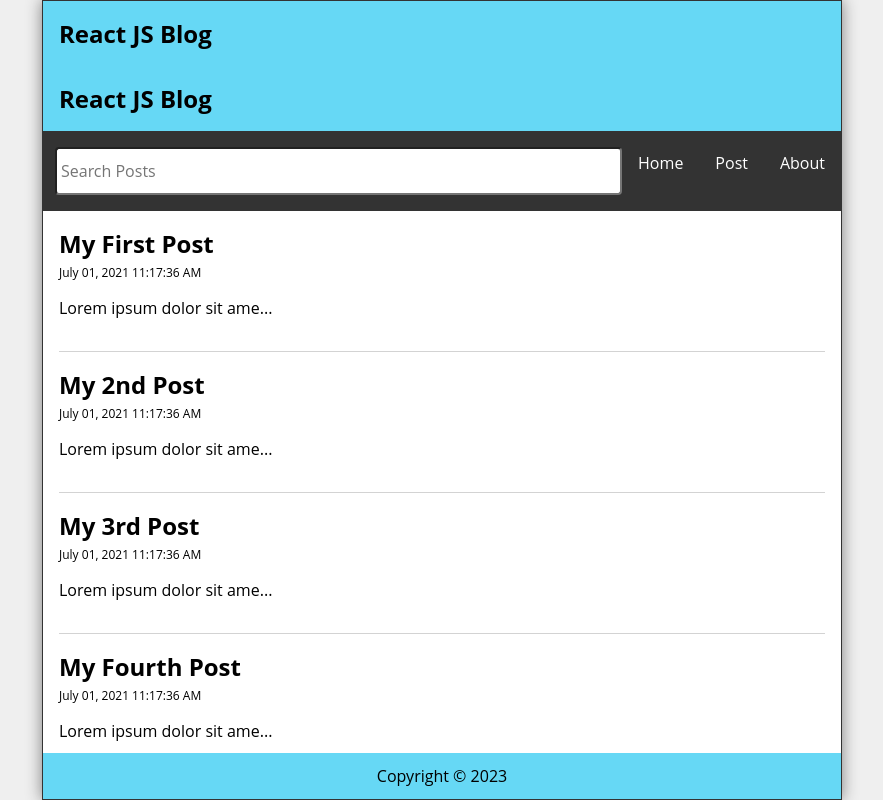
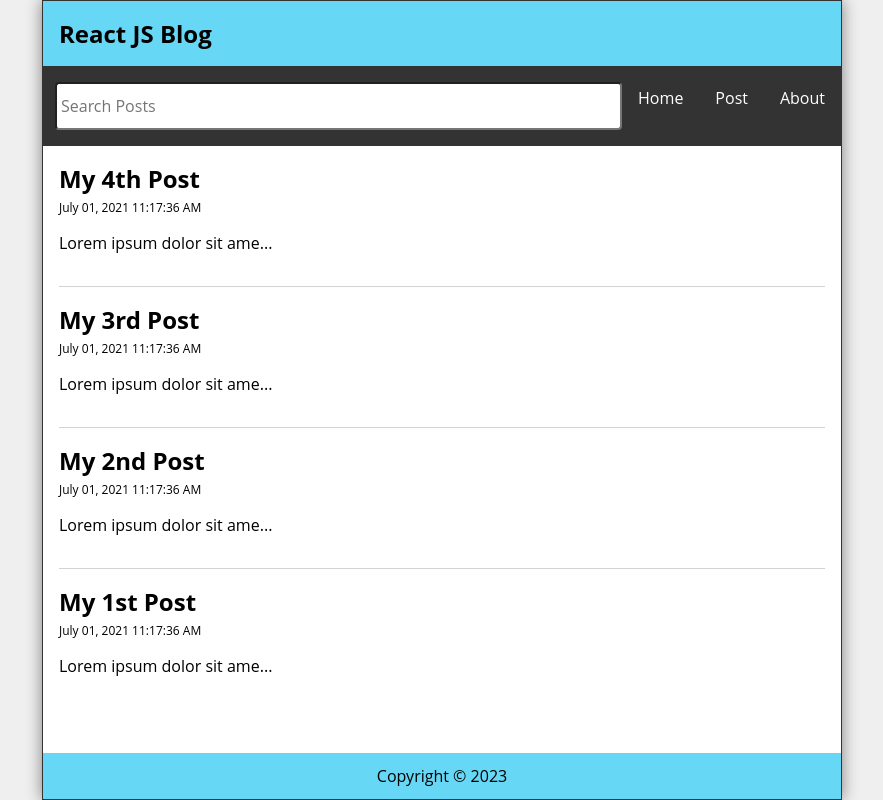
Before and after one commit to svandu/note-making-app, a React (Vite) app: page / in a window 1280 px wide. Shown: the whole page, without its empty margins (198-1081 px from the left). Built offline with nearby package versions, Linux system fonts and the light colour scheme.

Commit message:
functionality add

```diff
--- a/src/App.jsx
+++ b/src/App.jsx
@@ -1,63 +1,106 @@
-import Header from './Components/Header'
-import Nav from './Components/Nav';
-import Footer from './Components/Footer';
-import HomePage from './Components/HomePage';
-import NewPost from './Components/NewPost';
-import PostPage from './Components/PostPage';
-import About from './Components/About';
-import Missing from './Components/Missing';
+import Nav from "./Components/Nav";
+import Footer from "./Components/Footer";
+import HomePage from "./Components/HomePage";
+import NewPost from "./Components/NewPost";
+import PostPage from "./Components/PostPage";
+import About from "./Components/About";
+import Missing from "./Components/Missing";
+import { format } from "date-fns";
 
-import './App.css'
-import { Route, Routes, Router } from 'react-router-dom';
-import { useState, useEffect } from 'react';
+import "./App.css";
+import { Route, Routes, useNavigate } from "react-router-dom";
+import { useState, useEffect } from "react";
 
-import './App.css'
+import "./App.css";
 
 function App() {
   const [posts, setPosts] = useState([
     {
       id: 1,
-      title: "My First Post",
+      title: "My 1st Post",
       datetime: "July 01, 2021 11:17:36 AM",
-      body: "Lorem ipsum dolor sit amet consectetur adipisicing elit. Quis consequatur expedita, assumenda similique non optio! Modi nesciunt excepturi corrupti atque blanditiis quo nobis, non optio quae possimus illum exercitationem ipsa!"
+      body: "Lorem ipsum dolor sit amet consectetur adipisicing elit. Quis consequatur expedita, assumenda similique non optio! Modi nesciunt excepturi corrupti atque blanditiis quo nobis, non optio quae possimus illum exercitationem ipsa!",
     },
     {
       id: 2,
       title: "My 2nd Post",
       datetime: "July 01, 2021 11:17:36 AM",
-      body: "Lorem ipsum dolor sit amet consectetur adipisicing elit. Quis consequatur expedita, assumenda similique non optio! Modi nesciunt excepturi corrupti atque blanditiis quo nobis, non optio quae possimus illum exercitationem ipsa!"
+      body: "Lorem ipsum dolor sit amet consectetur adipisicing elit. Quis consequatur expedita, assumenda similique non optio! Modi nesciunt excepturi corrupti atque blanditiis quo nobis, non optio quae possimus illum exercitationem ipsa!",
     },
     {
       id: 3,
       title: "My 3rd Post",
       datetime: "July 01, 2021 11:17:36 AM",
-      body: "Lorem ipsum dolor sit amet consectetur adipisicing elit. Quis consequatur expedita, assumenda similique non optio! Modi nesciunt excepturi corrupti atque blanditiis quo nobis, non optio quae possimus illum exercitationem ipsa!"
+      body: "Lorem ipsum dolor sit amet consectetur adipisicing elit. Quis consequatur expedita, assumenda similique non optio! Modi nesciunt excepturi corrupti atque blanditiis quo nobis, non optio quae possimus illum exercitationem ipsa!",
     },
     {
       id: 4,
-      title: "My Fourth Post",
+      title: "My 4th Post",
       datetime: "July 01, 2021 11:17:36 AM",
-      body: "Lorem ipsum dolor sit amet consectetur adipisicing elit. Quis consequatur expedita, assumenda similique non optio! Modi nesciunt excepturi corrupti atque blanditiis quo nobis, non optio quae possimus illum exercitationem ipsa!"
-    }
-  ])
-  const [search, setSearch] = useState('');
+      body: "Lorem ipsum dolor sit amet consectetur adipisicing elit. Quis consequatur expedita, assumenda similique non optio! Modi nesciunt excepturi corrupti atque blanditiis quo nobis, non optio quae possimus illum exercitationem ipsa!",
+    },
+  ]);
+  const [search, setSearch] = useState("");
   const [searchResults, setSearchResults] = useState([]);
+  const [postTitle, setPostTitle] = useState("");
+  const [postBody, setPostBody] = useState("");
+  const navigateTo = useNavigate();
+
+  useEffect(() => {
+    const filterResults = posts.filter(post => ((post.body).toLowerCase()).includes(search.toLowerCase())
+     || ((post.title).toLowerCase()).includes(search.toLowerCase()))
+
+     setSearchResults(filterResults.reverse());
+  }, [posts, search])
+
+  const handleSubmit = (e) => {
+    e.preventDefault();
+    const id = posts.length ? posts[posts.length - 1].id + 1 : 1;
+    const datetime = format(new Date(), 'MMMM dd, yyyy pp');
+    const newPost = { id, title: postTitle, datetime, body: postBody };
+    const allPosts = [...posts, newPost];
+    setPosts(allPosts);
+    setPostTitle('');
+    setPostBody('');
+    navigateTo("/");
+  }
+
+  const handleDelete = (id) => {
+    const postsLists = posts.filter((post) => post.id !== id);
+    setPosts(postsLists);
+    navigateTo("/");
+  };
 
   return (
-    <div className='App'>
-      <Header title="React JS Blog"/>
-        <Routes>
-            <Route path='/' element={<Nav search={search} setSearch={setSearch}/>}>
-                {/* <Route path='/' element={<HomePage posts={posts}/>}/> */}
-                <Route path='/post' element={<NewPost />}/>
-                <Route path='/post/:id' element={<PostPage />}/>
-                <Route path='/about' element={<About />}/>
-            </Route>
-        </Routes>
-        <HomePage posts={posts}/>
-        <Footer/>
+    <div className="App">
+      <Routes>
+        <Route path="/" element={<Nav search={search} setSearch={setSearch} />}>
+          {/* <HomePage posts={posts}/> */}
+          <Route index element={<HomePage posts={searchResults} />} />
+          <Route
+            exact
+            path="/post"
+            element={
+              <NewPost
+                handleSubmit={handleSubmit}
+                postTitle={postTitle}
+                setPostTitle={setPostTitle}
+                postBody={postBody}
+                setPostBody={setPostBody}
+              />
+            }
+          />
+          <Route
+            path="/post/:id"
+            element={<PostPage posts={posts} handleDelete={handleDelete} />}
+          />
+          <Route path="/about" element={<About />} />
+          <Route path="/missing" element={<Missing />}/>
+        </Route>
+      </Routes>
+      <Footer />
     </div>
-  )
+  );
 }
 
-export default App
+export default App;
```
